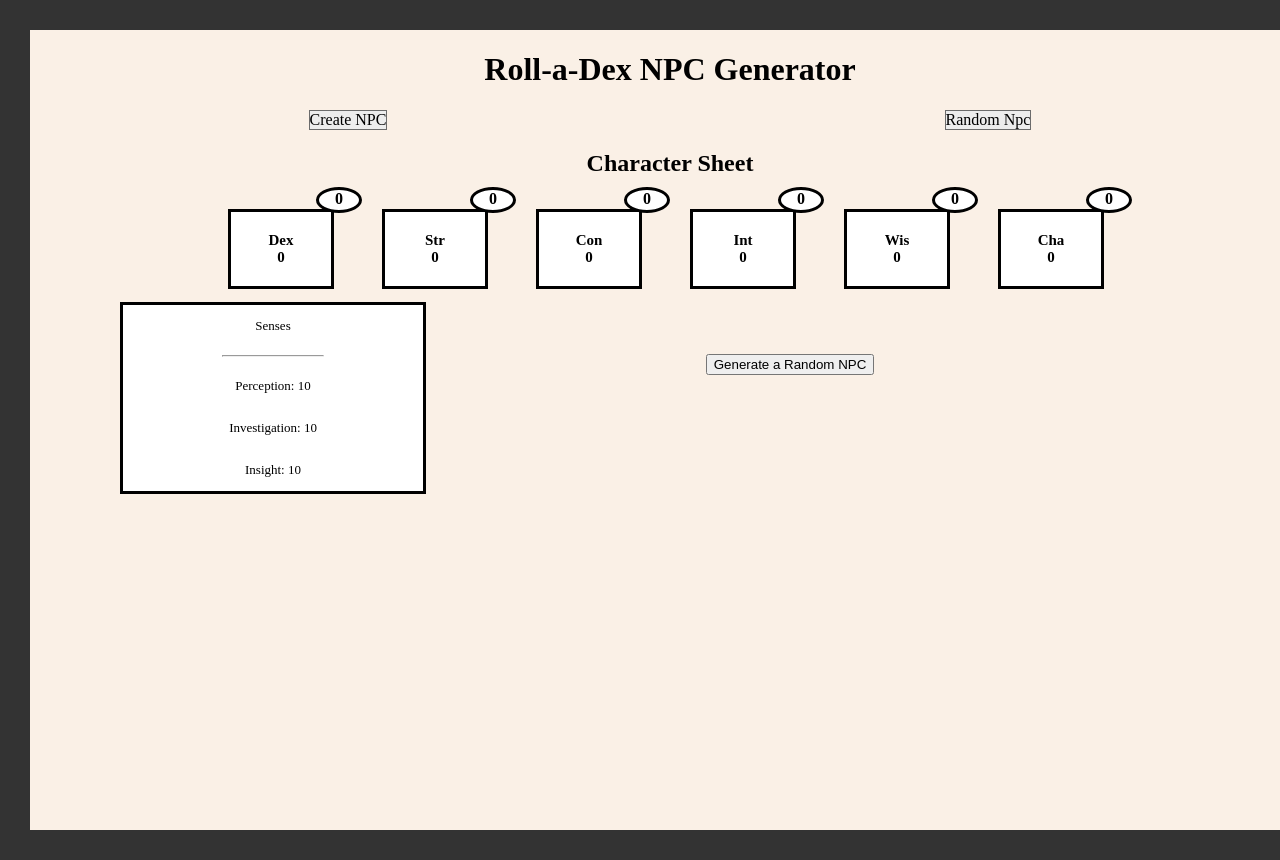
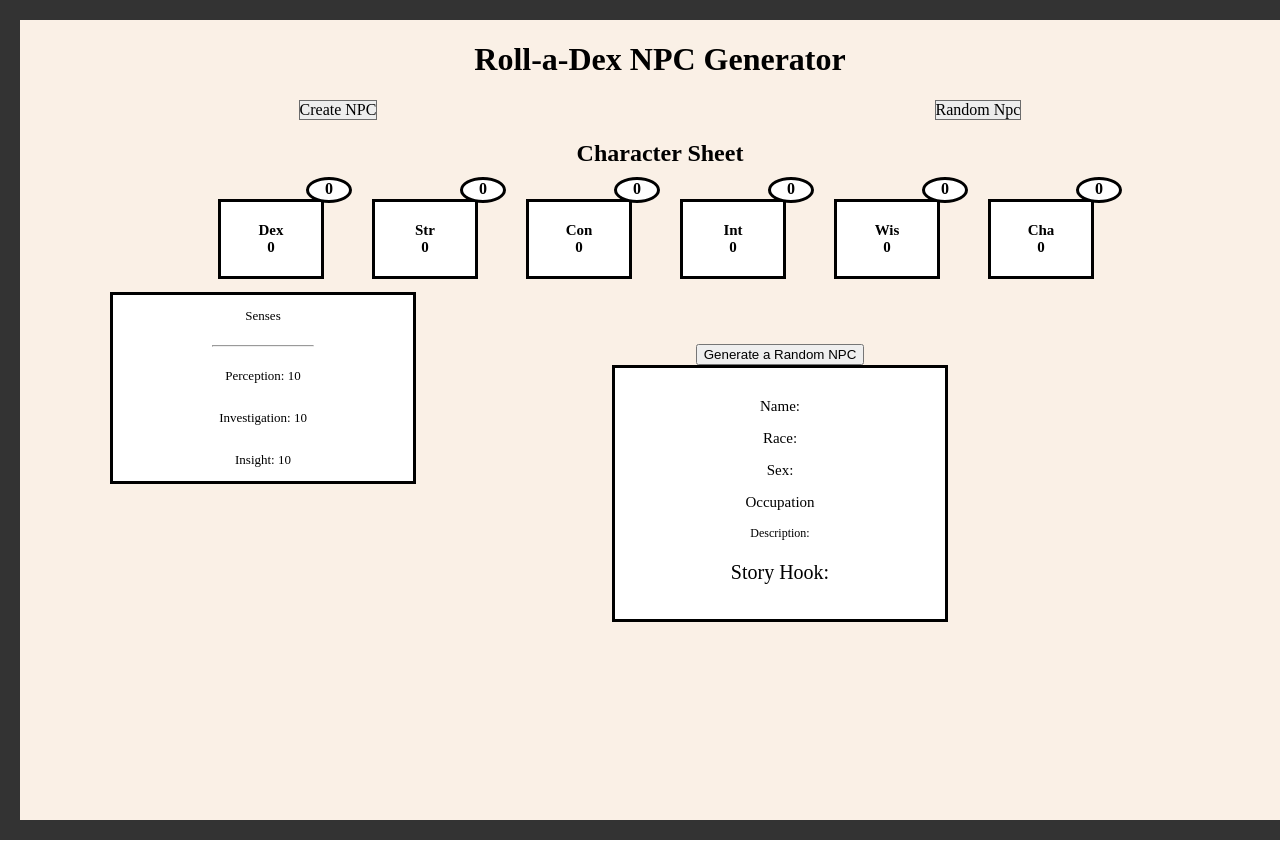
Before and after one commit to mattmcknight13/Roll-a-Dex, a React (Create React App) app: page /sheet in a window 1280 px wide. Shown: the top 860 px of the page. Built offline with nearby package versions, Linux system fonts and the light colour scheme; a web font is replaced by a local one.

Commit message:
created a box for the npc infomation to sit in, trying to fix deploy version colors on page

```diff
--- a/src/App.css
+++ b/src/App.css
@@ -1,11 +1,11 @@
-.body {
+.app {
   display: flex;
   flex-direction: column;
   background-color: #333;
   height: 100vh;
   min-width: 100vw;
   width: 100vw;
-  padding: 30px;
+  padding: 20px;
 }
 
 
--- a/src/App.js
+++ b/src/App.js
@@ -96,7 +96,7 @@ function App(props) {
   };
 
   return (
-    <div className="body">
+    <div className="app">
       <div className="paper">
         <Header />
         <main style={mainStyle}>
--- a/src/components/GetNpc.css
+++ b/src/components/GetNpc.css
@@ -1,30 +1,27 @@
-/* GetNpc.jsx */
-.npc-style {
+
+.get-npc-page{
   display: flex;
   flex-direction: column;
   justify-content: flex-start;
-  /* margin-top: 30px; */
+  align-items: center;
 }
 
-.person {
-  display: flex;
+.npc-info {
+  border: solid black;
+  padding: 15px;
+  width: 300px;
+  background-color: white;
   justify-content: space-between;
-  align-content: space-between;
-  width: 300px;
-  margin-left: 300px;
+  font-size: 12px;
+
 }
 
 .name,
-.job
+.job,
 .race,
 .sex {
-
   font-size: 15px;
 }
-
-/* .rp{
-
-} */
 
 .description,
 .hook {
@@ -33,7 +30,7 @@
 }
 
 @media only screen and (min-width: 600px) {
-  .npc-style {
+  .get-npc-page{
     margin-top: -200px;
     margin-left: 300px;
     overflow: hidden;
@@ -46,7 +43,7 @@
 }
 
 @media only screen and (min-width: 1075px) {
-  .npc-style {
+  .get-npc-page{
     margin-top: -140px;
     margin-left: 240px;
   }
--- a/src/components/GetNpc.jsx
+++ b/src/components/GetNpc.jsx
@@ -9,7 +9,7 @@ const GetNpc = (props) => {
   const { npc, getRandomNpc, getStat, clicked, setClicked } = props;
 
   return (
-    <div className="npc-style">
+    <div className="get-npc-page">
       <>
         {/* have button trigger api call on click */}
         <RandomButton
@@ -22,21 +22,21 @@ const GetNpc = (props) => {
         {/* onClick clicked state changes between true and false triggering form render or randombutton */}
         {/* map through selected object to give key values to be classname, and assign values to approriate h2 tag */}
 
-        <div>
+        <div >
           {/* render h2 tags where clasname is specfic index of array and value is of same index from different array */}
           {npc && (
-            <>
+            <div className='npc-info'>
               <div className="person">
-                <p className="name">{npc.name}</p>
-                <p className="race"> {npc.race}</p>
-                <p className="sex"> {npc.sex}</p>
-                <p className="job"> {npc.job}</p>
+                <p className="name"> Name: {npc.name}</p>
+                <p className="race"> Race: {npc.race}</p>
+                <p className="sex"> Sex: {npc.sex}</p>
+                <p className="job"> Occupation {npc.job}</p>
               </div>
               <div className="rp">
-                <p className="decription"> {npc.description}</p>
-                <p className="hook"> {npc.hook}</p>
+                <p className="decription"> Description: {npc.description}</p>
+                <p className="hook"> Story Hook: {npc.hook}</p>
               </div>
-            </>
+            </div>
           )}
         </div>
       </>
```
